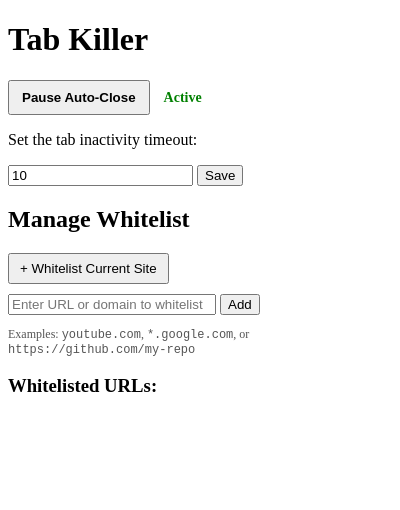
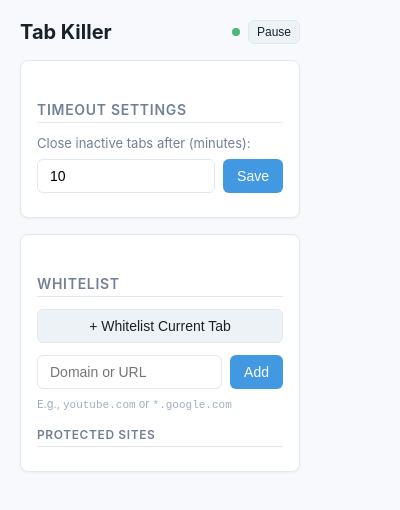
Before and after one commit to TsarlinDomingo/tab-killer, a browser extension: page popup.html in a window 400 px wide. Drawn offline with Linux system fonts and the light colour scheme.

Commit message:
style: apply minimalist zen design to popup UI

```diff
--- a/popup.html
+++ b/popup.html
@@ -1,46 +1,269 @@
 <!DOCTYPE html>
 <html lang="en">
   <head>
+    <meta charset="UTF-8">
     <title>Tab Killer Settings</title>
+    <style>
+      :root {
+        --bg-color: #f7f9fc;
+        --card-bg: #ffffff;
+        --text-primary: #1a202c;
+        --text-secondary: #718096;
+        --accent-color: #4299e1;
+        --accent-hover: #3182ce;
+        --danger-color: #e53e3e;
+        --success-color: #48bb78;
+        --border-color: #e2e8f0;
+        --border-radius: 8px;
+        --font-family: -apple-system, BlinkMacSystemFont, "Segoe UI", Roboto, Helvetica, Arial, sans-serif;
+      }
+
+      body {
+        font-family: var(--font-family);
+        background-color: var(--bg-color);
+        color: var(--text-primary);
+        margin: 0;
+        padding: 20px;
+        width: 320px;
+        box-sizing: border-box;
+      }
+
+      h1 {
+        font-size: 20px;
+        font-weight: 700;
+        margin: 0 0 16px 0;
+        color: var(--text-primary);
+        display: flex;
+        align-items: center;
+        justify-content: space-between;
+      }
+
+      h2 {
+        font-size: 14px;
+        font-weight: 600;
+        text-transform: uppercase;
+        letter-spacing: 0.05em;
+        color: var(--text-secondary);
+        margin: 24px 0 12px 0;
+        border-bottom: 1px solid var(--border-color);
+        padding-bottom: 4px;
+      }
+
+      p {
+        font-size: 13px;
+        color: var(--text-secondary);
+        margin: 0 0 8px 0;
+      }
+
+      /* Card layout for sections */
+      .section {
+        background-color: var(--card-bg);
+        border: 1px solid var(--border-color);
+        border-radius: var(--border-radius);
+        padding: 16px;
+        margin-bottom: 16px;
+        box-shadow: 0 1px 3px rgba(0,0,0,0.05);
+      }
+
+      /* Inputs and Buttons */
+      input[type="number"],
+      input[type="text"] {
+        width: 100%;
+        padding: 8px 12px;
+        border: 1px solid var(--border-color);
+        border-radius: 6px;
+        font-size: 14px;
+        box-sizing: border-box;
+        margin-bottom: 8px;
+        transition: border-color 0.2s;
+      }
+
+      input[type="number"]:focus,
+      input[type="text"]:focus {
+        outline: none;
+        border-color: var(--accent-color);
+      }
+
+      .input-group {
+        display: flex;
+        gap: 8px;
+        margin-bottom: 8px;
+      }
+
+      .input-group input {
+        margin-bottom: 0;
+      }
+
+      button {
+        background-color: var(--accent-color);
+        color: white;
+        border: none;
+        padding: 8px 14px;
+        border-radius: 6px;
+        font-size: 14px;
+        font-weight: 500;
+        cursor: pointer;
+        transition: background-color 0.2s;
+        display: inline-flex;
+        align-items: center;
+        justify-content: center;
+      }
+
+      button:hover {
+        background-color: var(--accent-hover);
+      }
+
+      button.secondary {
+        background-color: #edf2f7;
+        color: var(--text-primary);
+        border: 1px solid var(--border-color);
+      }
+      button.secondary:hover {
+        background-color: #e2e8f0;
+      }
+
+      /* Quick Add Section */
+      #quickAddBtn {
+        width: 100%;
+        margin-bottom: 12px;
+      }
+
+      #quickAddOptions {
+        background-color: #f8fafc;
+        border: 1px solid var(--border-color);
+        border-radius: 6px;
+        padding: 8px;
+        margin-bottom: 12px;
+      }
+
+      #quickAddOptions p {
+        font-size: 12px;
+        font-weight: 600;
+        margin-bottom: 6px;
+      }
+
+      .rule-option-btn {
+        width: 100%;
+        text-align: left;
+        background: transparent;
+        color: var(--text-primary);
+        border: 1px solid transparent;
+        padding: 6px 8px;
+        margin-bottom: 4px;
+        font-size: 12px;
+        font-family: monospace;
+        border-radius: 4px;
+        justify-content: flex-start;
+      }
+
+      .rule-option-btn:hover {
+        background-color: #edf2f7;
+      }
+
+      /* Whitelist display */
+      ul#whitelist {
+        list-style: none;
+        padding: 0;
+        margin: 0;
+        max-height: 150px;
+        overflow-y: auto;
+      }
+
+      ul#whitelist li {
+        display: flex;
+        justify-content: space-between;
+        align-items: center;
+        padding: 8px;
+        border-bottom: 1px solid var(--border-color);
+        font-size: 13px;
+        font-family: monospace;
+      }
+
+      ul#whitelist li:last-child {
+        border-bottom: none;
+      }
+
+      .remove-btn {
+        background-color: transparent;
+        color: var(--text-secondary);
+        padding: 4px 8px;
+        font-size: 12px;
+      }
+
+      .remove-btn:hover {
+        background-color: #fff5f5;
+        color: var(--danger-color);
+      }
+
+      /* Header Status Toggle */
+      .header-controls {
+        display: flex;
+        align-items: center;
+        gap: 8px;
+      }
+
+      .status-indicator {
+        width: 8px;
+        height: 8px;
+        border-radius: 50%;
+        background-color: var(--success-color);
+        display: inline-block;
+      }
+
+      .status-indicator.paused {
+        background-color: var(--danger-color);
+      }
+
+      #togglePause {
+        padding: 4px 8px;
+        font-size: 12px;
+      }
+
+      .helper-text {
+        font-size: 11px;
+        color: #a0aec0;
+      }
+    </style>
   </head>
   <body>
-    <h1>Tab Killer</h1>
+    <h1>
+      Tab Killer
+      <div class="header-controls">
+        <span id="statusIndicator" class="status-indicator"></span>
+        <button id="togglePause" class="secondary">Pause</button>
+      </div>
+    </h1>
 
-    <div style="margin-bottom: 15px;">
-      <button id="togglePause" style="padding: 8px 12px; font-weight: bold; cursor: pointer;">
-        Pause Auto-Close
-      </button>
-      <span id="statusText" style="margin-left: 10px; font-size: 14px; font-weight: bold; color: green;">Active</span>
-    </div>
-
-    <p>Set the tab inactivity timeout:</p>
-    <input id="timeout" type="number" min="1" placeholder="Minutes">
-    <button id="save">Save</button>
-
-    <h2>Manage Whitelist</h2>
-
-    <div style="margin-bottom: 10px;">
-      <button id="quickAddBtn" style="padding: 6px 10px; cursor: pointer;">
-        + Whitelist Current Site
-      </button>
-
-      <div id="quickAddOptions" style="display: none; margin-top: 8px; border: 1px solid #ccc; padding: 10px; border-radius: 4px; background-color: #f9f9f9;">
-        <p style="margin: 0 0 8px 0; font-size: 13px; font-weight: bold;">Select rule type:</p>
-        <button id="optExact" style="display: block; width: 100%; margin-bottom: 5px; text-align: left; cursor: pointer;"></button>
-        <button id="optRoot" style="display: block; width: 100%; margin-bottom: 5px; text-align: left; cursor: pointer;"></button>
-        <button id="optWildcard" style="display: block; width: 100%; text-align: left; cursor: pointer;"></button>
+    <div class="section">
+      <h2>Timeout Settings</h2>
+      <p>Close inactive tabs after (minutes):</p>
+      <div class="input-group">
+        <input id="timeout" type="number" min="1" placeholder="e.g. 10">
+        <button id="save">Save</button>
       </div>
     </div>
 
-    <input id="urlInput" type="text" placeholder="Enter URL or domain to whitelist" style="width: 200px;">
-    <button id="addURL">Add</button>
-    <p style="font-size: 12px; color: #555;">
-      Examples: <code>youtube.com</code>, <code>*.google.com</code>, or <code>https://github.com/my-repo</code>
-    </p>
+    <div class="section">
+      <h2>Whitelist</h2>
 
-    <h3>Whitelisted URLs:</h3>
-    <ul id="whitelist"></ul>
+      <button id="quickAddBtn" class="secondary">+ Whitelist Current Tab</button>
 
+      <div id="quickAddOptions" style="display: none;">
+        <p>Select rule type:</p>
+        <button id="optExact" class="rule-option-btn"></button>
+        <button id="optRoot" class="rule-option-btn"></button>
+        <button id="optWildcard" class="rule-option-btn"></button>
+      </div>
+
+      <div class="input-group">
+        <input id="urlInput" type="text" placeholder="Domain or URL">
+        <button id="addURL">Add</button>
+      </div>
+      <p class="helper-text">E.g., <code>youtube.com</code> or <code>*.google.com</code></p>
+
+      <h2 style="margin-top: 16px; margin-bottom: 8px; font-size: 12px;">Protected Sites</h2>
+      <ul id="whitelist"></ul>
+    </div>
 
     <script src="popup.js"></script>
   </body>
--- a/popup.js
+++ b/popup.js
@@ -150,7 +150,9 @@ document.addEventListener('DOMContentLoaded', function() {
 
         // Remove button
         const removeButton = document.createElement('button');
-        removeButton.textContent = 'Remove';
+        removeButton.className = 'remove-btn';
+        removeButton.innerHTML = '&#10005;'; // X symbol
+        removeButton.title = 'Remove rule';
         removeButton.addEventListener('click', function() {
           removeURLFromWhitelist(url);
         });
```
